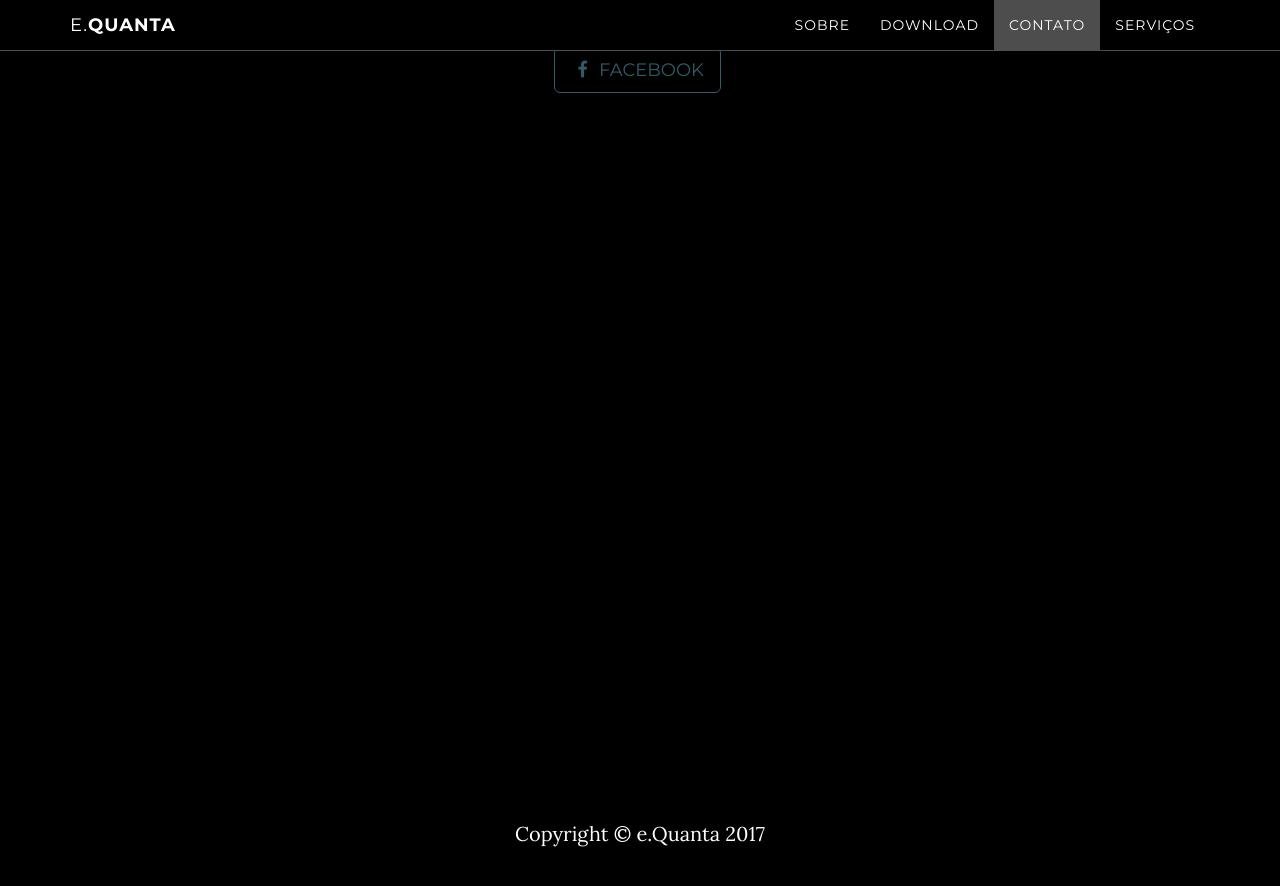
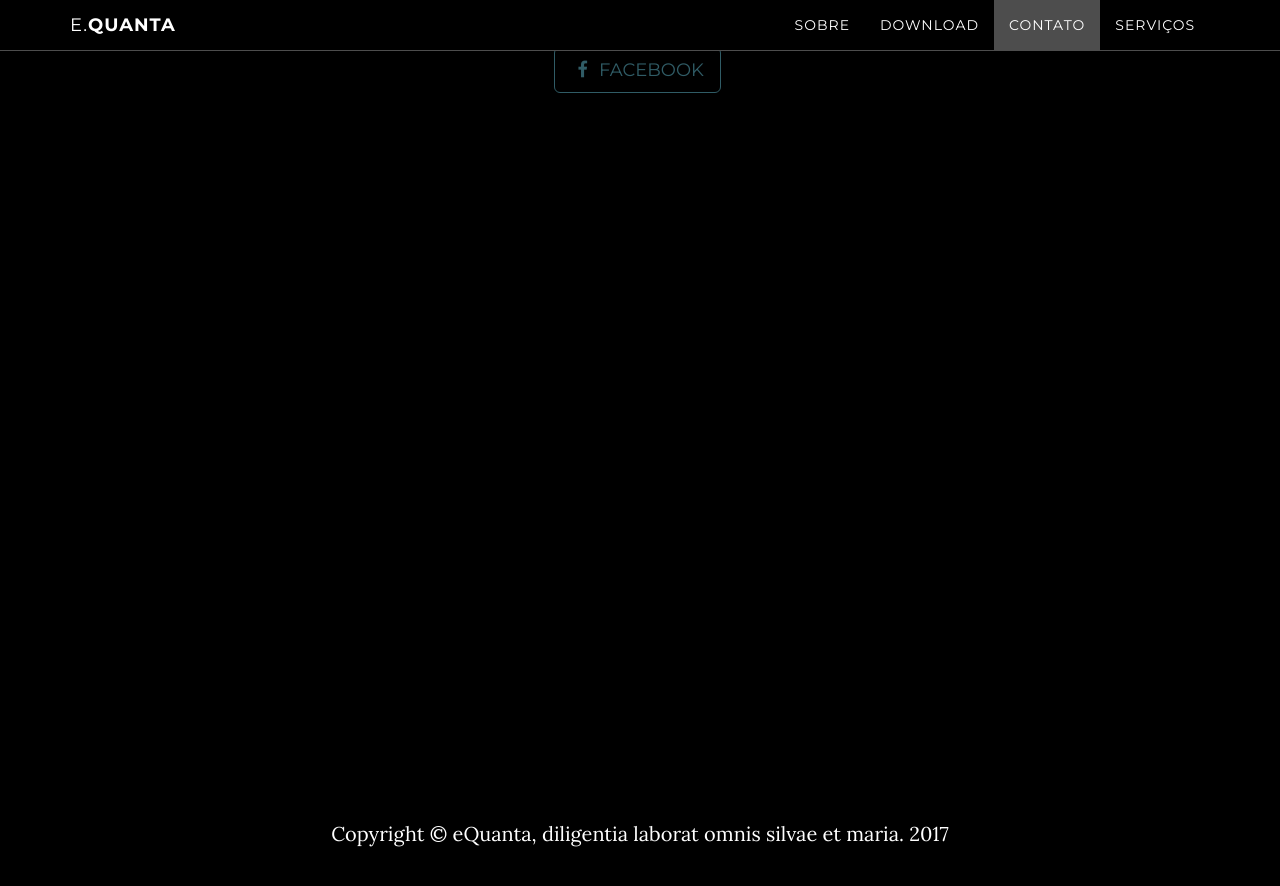
Before and after one commit to leroy1977/eQ, a Jekyll site: the page built from index.html, in a window 1280 px wide and 900 px high, scrolled down 3234 px. Shown: the top 886 px of the window. Built offline with Jekyll 4.4.1, drawn with Linux system fonts in a browser that asks for light colours.

Commit message:
Update _config.yml

```diff
--- a/_config.yml
+++ b/_config.yml
@@ -10,7 +10,7 @@ color:
   links: '#305c66'
 
 # Footer settings
-footer: e.Quanta
+footer: eQuanta, diligentia laborat omnis silvae et maria.
 
 # Social networks usernames (many more available: google-plus, flickr, dribbble, pinterest, instagram, tumblr, linkedin, etc.)
 social:
```
